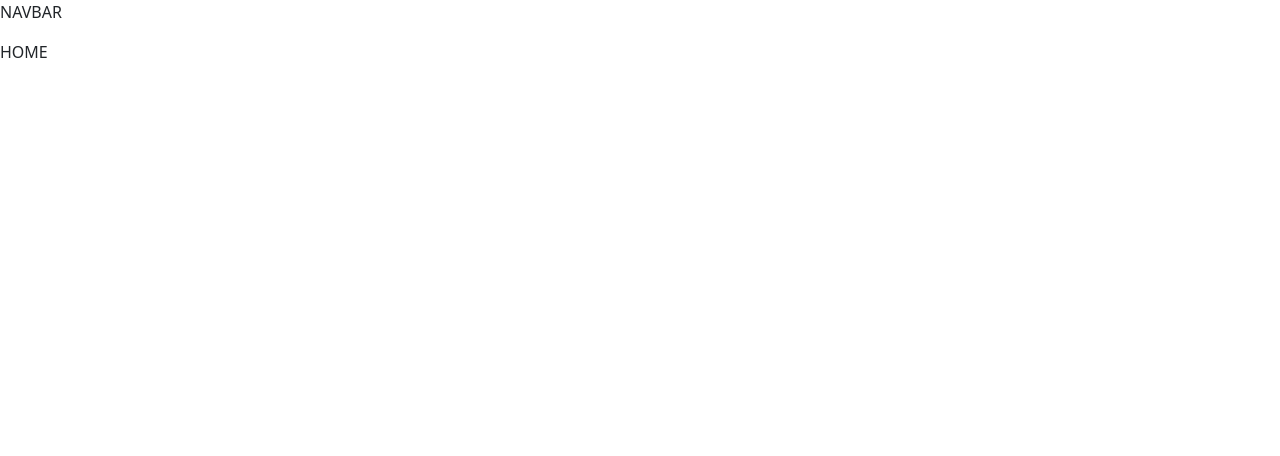
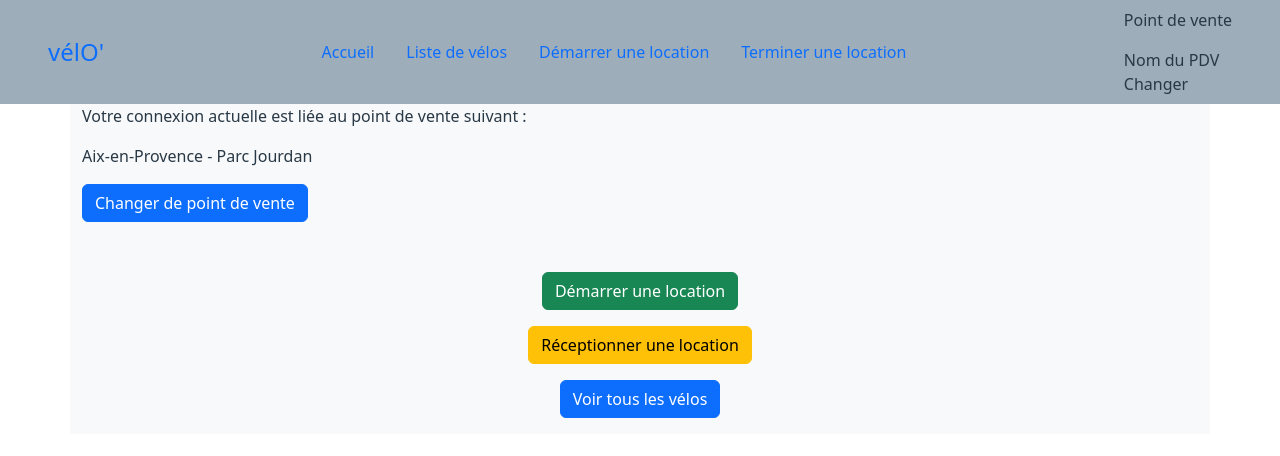
Before and after one commit to GaelleBriet/Atelier-Node.js-GraphQL, a Vue app in the folder vue/: page / in a window 1280 px wide. Shown: the top 456 px of the page. Built offline with nearby package versions, Linux system fonts and the light colour scheme.

Commit message:
init first pages

```diff
--- a/vue/src/App.vue
+++ b/vue/src/App.vue
@@ -1,6 +1,7 @@
 <script setup>
-import NavBarComponent from './components/NavBarComponent.vue';
-import HomeView from './views/HomeView.vue';
+import { RouterView } from 'vue-router'
+import NavBarComponent from "./components/NavBarComponent.vue";
+import HomeView from "./views/HomeView.vue";
 </script>
 
 <template>
@@ -8,5 +9,6 @@ import HomeView from './views/HomeView.vue';
   <HomeView />
 </template>
 
-<style scoped>
+<style>
+@import "./assets/main.css";
 </style>
--- a/vue/src/components/NavBarComponent.vue
+++ b/vue/src/components/NavBarComponent.vue
@@ -1,6 +1,29 @@
-<script setup>
-</script>
+<script setup></script>
 
 <template>
-  <p>NAVBAR</p>
+  <div>
+    <header class="navbar d-flex align-items-center justify-content-center justify-content-md-between">
+      <a href="/" class="d-flex align-items-center text-decoration-none">
+        <svg class="bi me-2" width="40" height="32"><use xlink:href="#bootstrap"></use></svg>
+        <span class="fs-4">vélO'</span>
+      </a>
+
+      <ul class="nav nav-pills align-content-center">
+        <li class="nav-item"><a href="#" class="nav-link" aria-current="page">Accueil</a></li>
+        <li class="nav-item"><a href="#" class="nav-link">Liste de vélos</a></li>
+        <li class="nav-item"><a href="#" class="nav-link">Démarrer une location</a></li>
+        <li class="nav-item"><a href="#" class="nav-link">Terminer une location</a></li>
+      </ul>
+
+      <div class="me-5">
+        <p>Point de vente</p>
+        <span>Nom du PDV</span>
+        <li class="nav-link">Changer</li>
+      </div>
+    </header>
+  </div>
 </template>
+
+<style>
+@import "../assets/main.css";
+</style>
--- a/vue/src/views/HomeView.vue
+++ b/vue/src/views/HomeView.vue
@@ -1,4 +1,27 @@
 <script setup></script>
 <template>
-  <p>HOME</p>
+  <div class="container">
+    <div>
+      <p>Votre connexion actuelle est liée au point de vente suivant :</p>
+      <p>Aix-en-Provence - Parc Jourdan</p>
+      <button class="btn btn-primary">Changer de point de vente</button>
+    </div>
+    <div class="btn-container">
+      <button class="btn btn-success mb-3">Démarrer une location</button>
+      <button class="btn btn-warning mb-3">Réceptionner une location</button>
+      <button class="btn btn-primary mb-3">Voir tous les vélos</button>
+    </div>
+  </div>
 </template>
+
+<style>
+@import "../assets/main.css";
+
+.btn-container {
+  display: flex;
+  flex-direction: column;
+  justify-content: center;
+  align-items: center;
+  margin-top: 50px;
+}
+</style>
```
